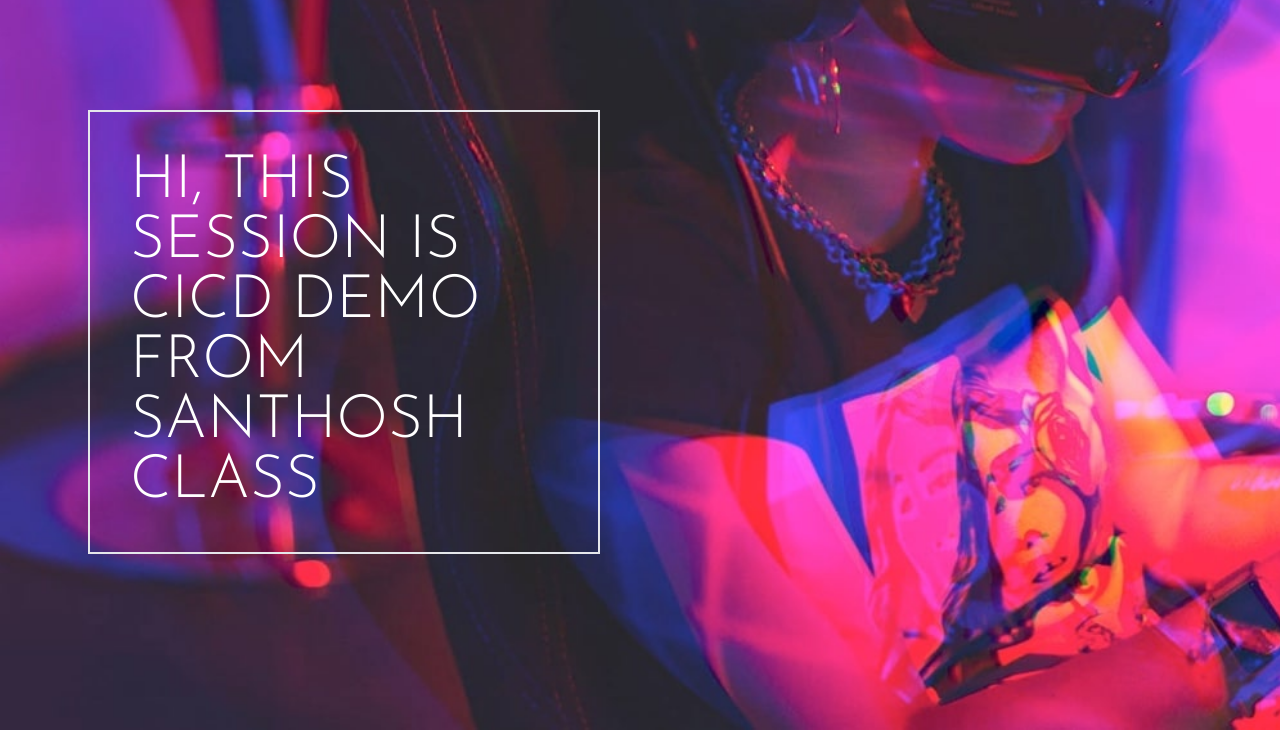
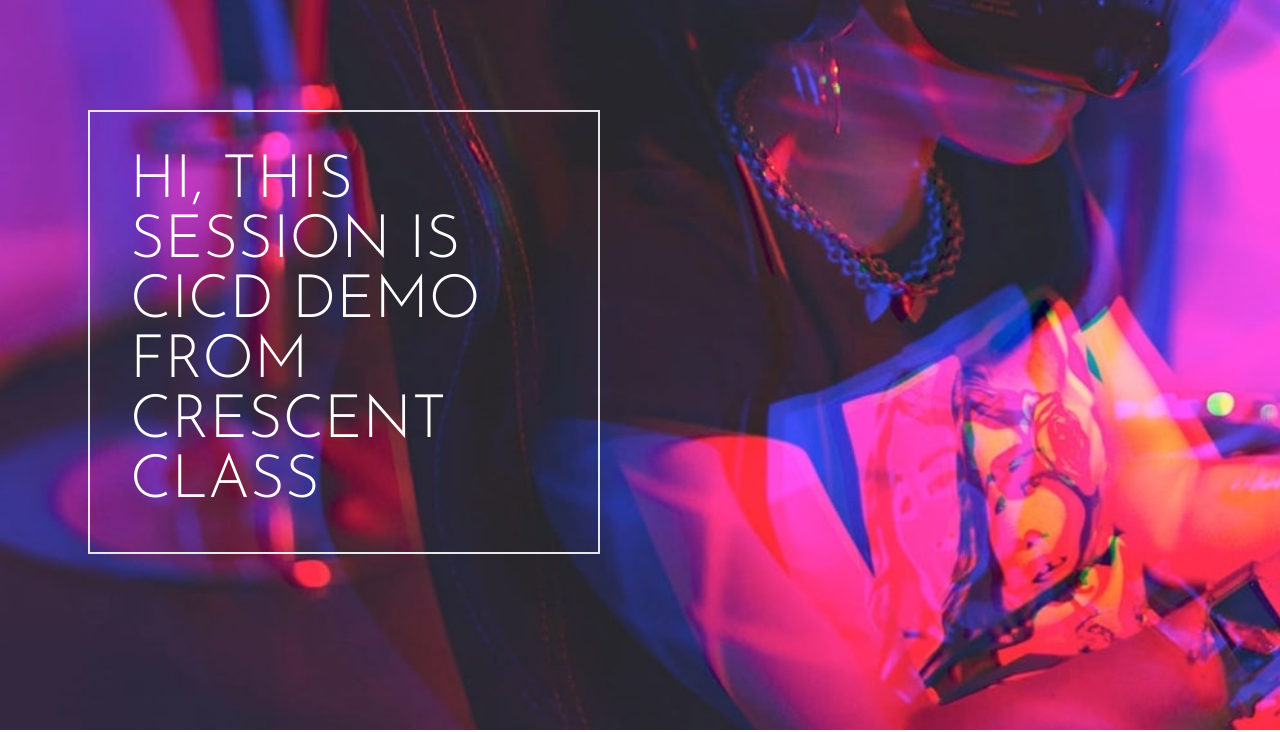
Before and after one commit to santhosh9103/jenkins-sample, a website: page index.html in a window 1280 px wide. Shown: the part 106-838 px from the top of the page. Drawn offline with Linux system fonts and the light colour scheme.

Commit message:
Update index.html

```diff
--- a/index.html
+++ b/index.html
@@ -85,7 +85,7 @@
         <div
           class="max-w-lg mt-32 mb-32 p-4 font-sans text-4xl text-white uppercase border-2 md:p-10 md:m-32 md:mx-0 md:text-6xl"
         >
-          Hi, this session is CICD Demo from Santhosh Class
+          Hi, this session is CICD Demo from crescent Class
         </div>
       </div>
     </section>
```
